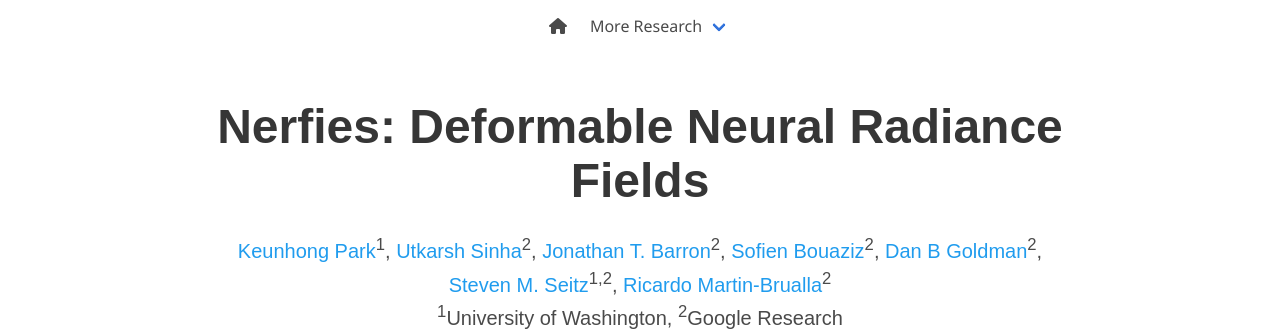
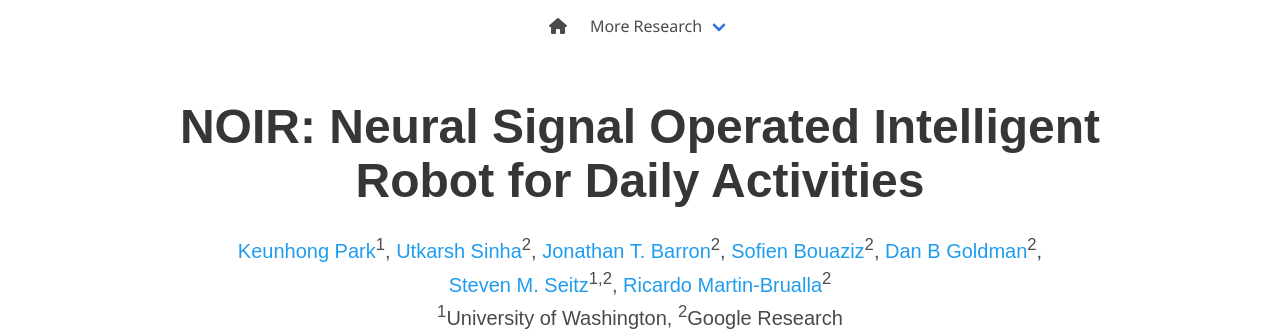
Before and after one commit to sharonal10/noir.github.io, a plain HTML site: page index.html in a window 1280 px wide. Shown: the top 330 px of the page. Drawn offline with nearby package versions, Linux system fonts and the light colour scheme; some icons are missing; a web font is replaced by a local one.

Commit message:
first change

```diff
--- a/index.html
+++ b/index.html
@@ -9,7 +9,7 @@
   <title>Nerfies: Deformable Neural Radiance Fields</title>
 
   <!-- Global site tag (gtag.js) - Google Analytics -->
-  <script async src="https://www.googletagmanager.com/gtag/js?id=G-PYVRSFMDRL"></script>
+  <!--<script async src="https://www.googletagmanager.com/gtag/js?id=G-PYVRSFMDRL"></script>-->
   <script>
     window.dataLayer = window.dataLayer || [];
 
@@ -88,7 +88,7 @@
     <div class="container is-max-desktop">
       <div class="columns is-centered">
         <div class="column has-text-centered">
-          <h1 class="title is-1 publication-title">Nerfies: Deformable Neural Radiance Fields</h1>
+          <h1 class="title is-1 publication-title">NOIR: Neural Signal Operated Intelligent Robot for Daily Activities</h1>
           <div class="is-size-5 publication-authors">
             <span class="author-block">
               <a href="https://keunhong.com">Keunhong Park</a><sup>1</sup>,</span>
```
